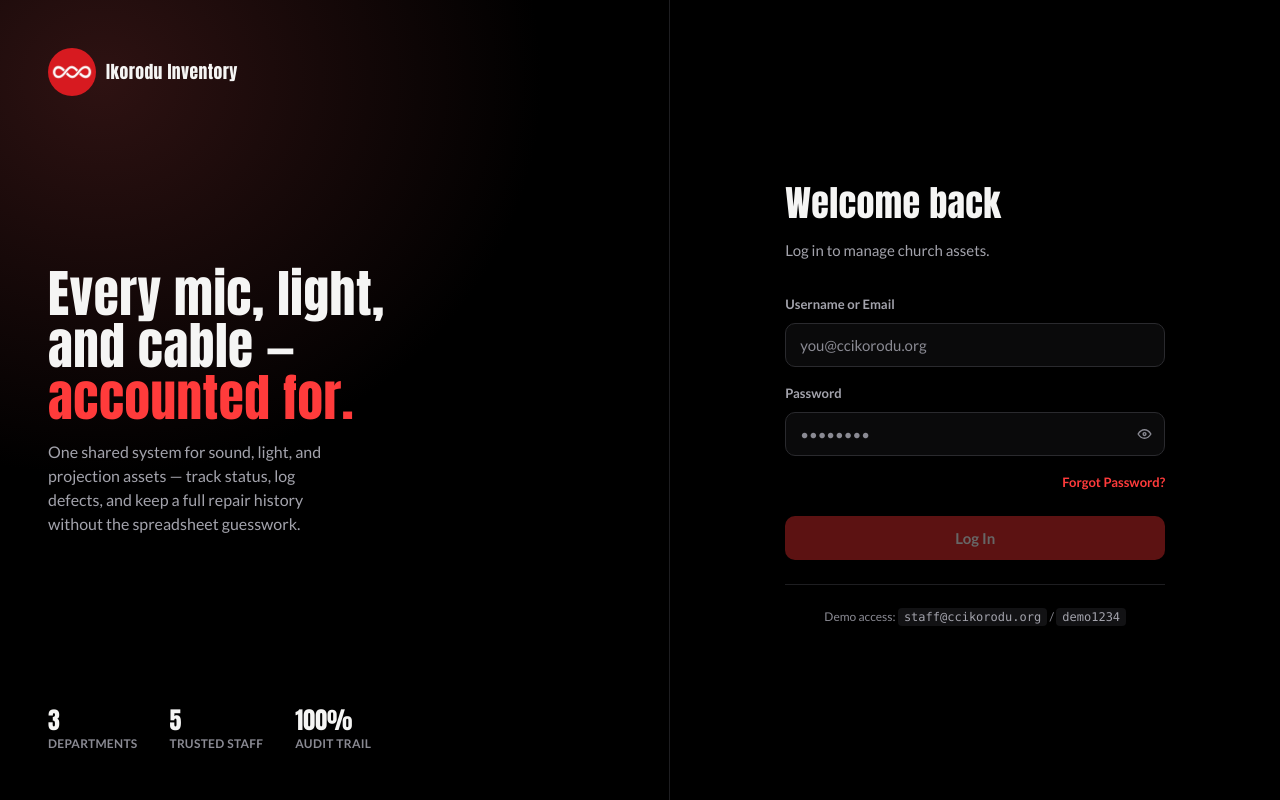
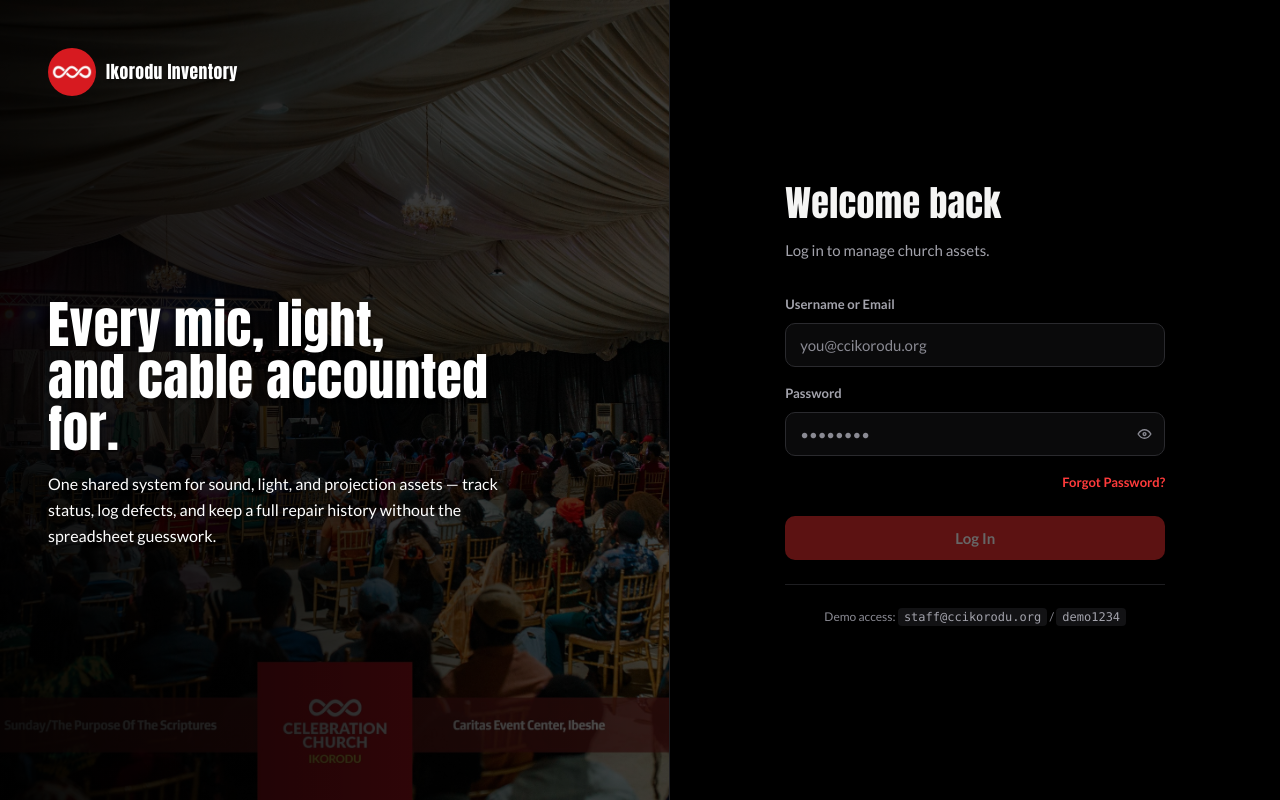
Before and after one commit to CCI-IKD-SOUND-TECH-TEAM/INVT-APP, a Next.js app: page /login in a window 1280 px wide. Built offline with nearby package versions, Linux system fonts and the light colour scheme.

Commit message:
update login page and add README

```diff
--- a/app/login/page.tsx
+++ b/app/login/page.tsx
@@ -96,38 +96,36 @@ export default function LoginPage() {
 
   return (
     <div className="grid min-h-screen bg-background md:grid-cols-[1.1fr_1fr]">
-      <aside className="relative hidden flex-col justify-between overflow-hidden border-r border-line-subtle p-12 md:flex bg-[radial-gradient(120%_90%_at_15%_10%,var(--brand-tint)_0%,transparent_55%)]">
-        <div className="flex items-center gap-2.5">
+      <aside className="relative hidden flex-col overflow-hidden border-r border-line-subtle p-12 md:flex">
+        <Image
+          src="/login-bg.jpg"
+          alt=""
+          fill
+          priority
+          sizes="(min-width: 768px) 55vw, 0px"
+          className="object-cover"
+        />
+        {/* Scrim: even base tint + left-anchored gradient so the text column
+            stays legible while the right of the photo keeps its detail */}
+        <div className="absolute inset-0 bg-black/55" />
+        <div className="absolute inset-0 bg-linear-to-r from-black/85 via-black/60 to-black/25" />
+
+        <div className="relative flex items-center gap-2.5 text-white [text-shadow:0_1px_3px_rgb(0_0_0/0.55)]">
           <BrandMark />
           <span className="font-display text-[1.1rem] tracking-wide">Ikorodu Inventory</span>
         </div>
 
-        <div className="max-w-[30rem]">
+        <div className="relative flex flex-1 flex-col justify-center max-w-[30rem] text-white [text-shadow:0_1px_4px_rgb(0_0_0/0.6)]">
           <h1 className="mb-4 font-display text-[clamp(2.25rem,4vw,3.5rem)] leading-[1.02]">
             Every mic, light,
             <br />
-            and cable — <em className="text-brand not-italic">accounted for.</em>
+            and cable  <em className="text-white not-italic">accounted for.</em>
           </h1>
-          <p className="max-w-[32ch] text-base text-muted-foreground">
+          <p className="max-w-lg text-base leading-relaxed font-medium text-white">
             One shared system for sound, light, and projection assets — track
             status, log defects, and keep a full repair history without the
             spreadsheet guesswork.
           </p>
-        </div>
-
-        <div className="flex gap-8">
-          {[
-            { value: "3", label: "Departments" },
-            { value: "5", label: "Trusted staff" },
-            { value: "100%", label: "Audit trail" },
-          ].map((stat) => (
-            <div key={stat.label} className="flex flex-col gap-1">
-              <span className="font-display text-2xl leading-none">{stat.value}</span>
-              <span className="text-xs font-bold tracking-wide text-ink-faint uppercase">
-                {stat.label}
-              </span>
-            </div>
-          ))}
         </div>
       </aside>
 
```
Also changed, not shown: public/login-bg.jpg (added), 1 other file (tests, documents, lock files or other folders).
